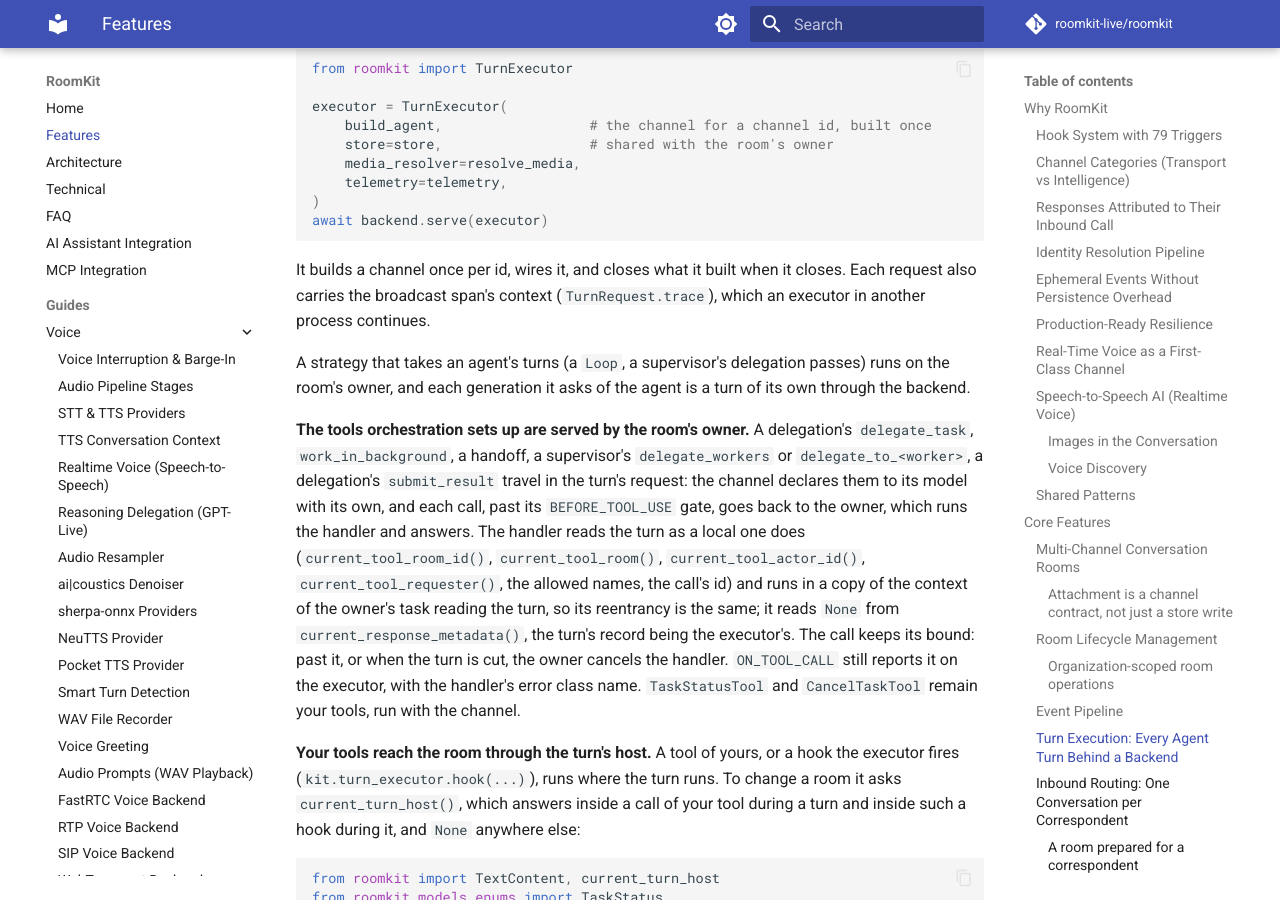
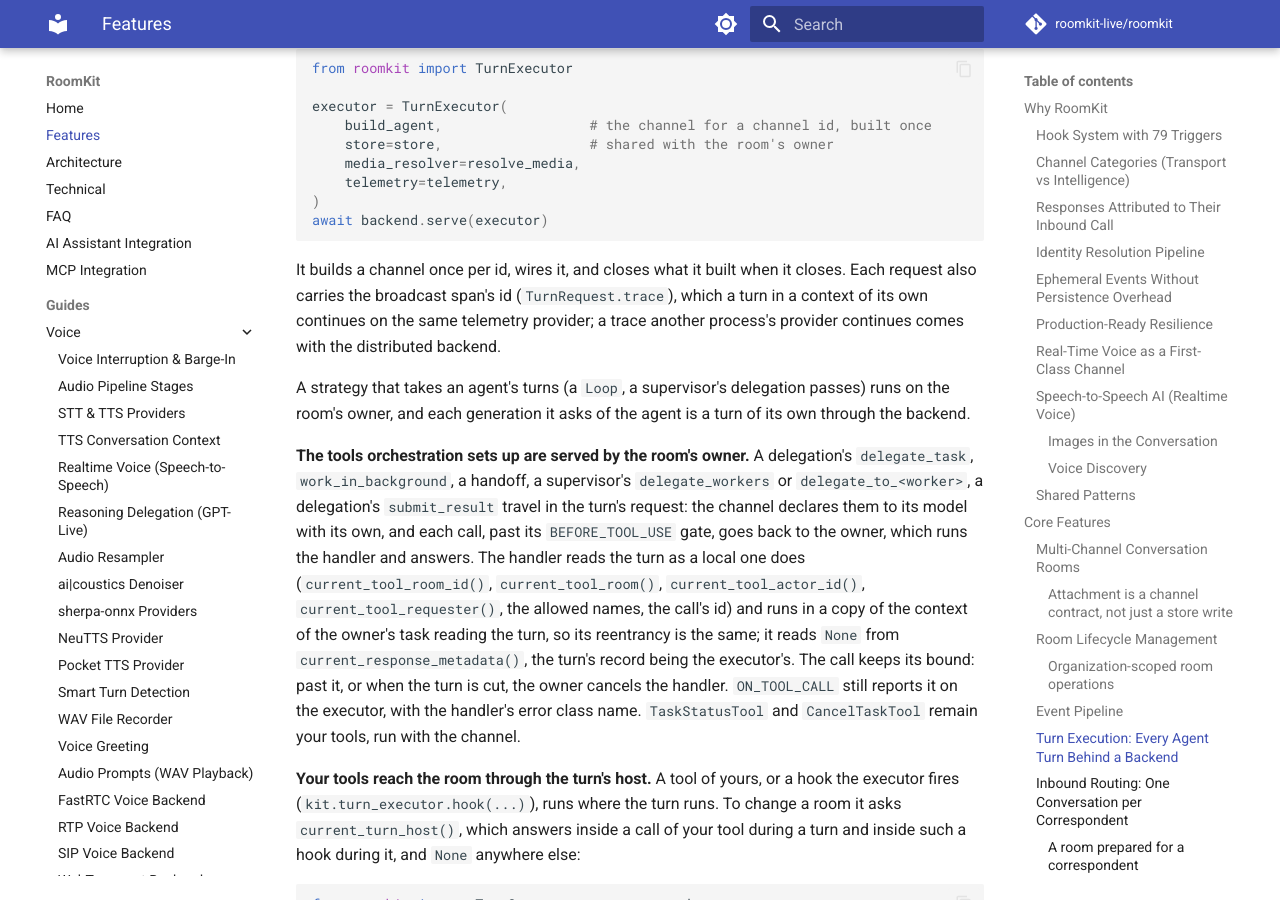
Before and after one commit to roomkit-live/roomkit-docs, an MkDocs documentation site: the page built from docs/features.md, in a window 1280 px wide and 900 px high, scrolled down 13254 px. Built offline with MkDocs 1.6.1 and Material for MkDocs 9.7.7, drawn with Linux system fonts in a browser that asks for light colours; comment, search, counter and statistics services are not loaded.

Commit message:
docs(turns): a span id the same provider continues; a cross-process trace comes with the distributed backend (RMK-821)

````diff
--- a/docs/features.md
+++ b/docs/features.md
@@ -416,8 +416,10 @@ await backend.serve(executor)
 ```
 
 It builds a channel once per id, wires it, and closes what it built when it
-closes. Each request also carries the broadcast span's context
-(`TurnRequest.trace`), which an executor in another process continues.
+closes. Each request also carries the broadcast span's id
+(`TurnRequest.trace`), which a turn in a context of its own continues on the
+same telemetry provider; a trace another process's provider continues comes
+with the distributed backend.
 
 A strategy that takes an agent's turns (a
 `Loop`, a supervisor's delegation passes) runs on the room's owner, and each
````
